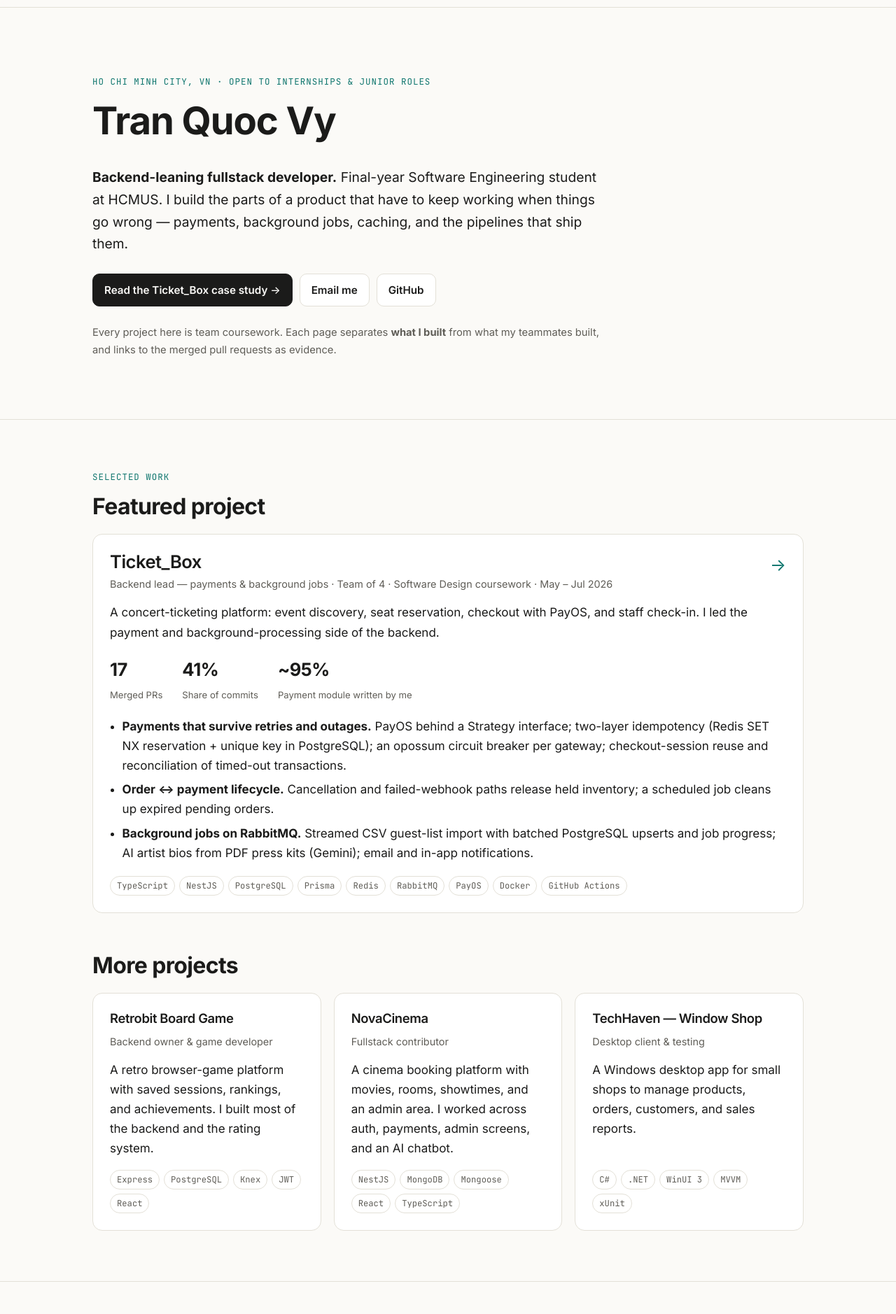
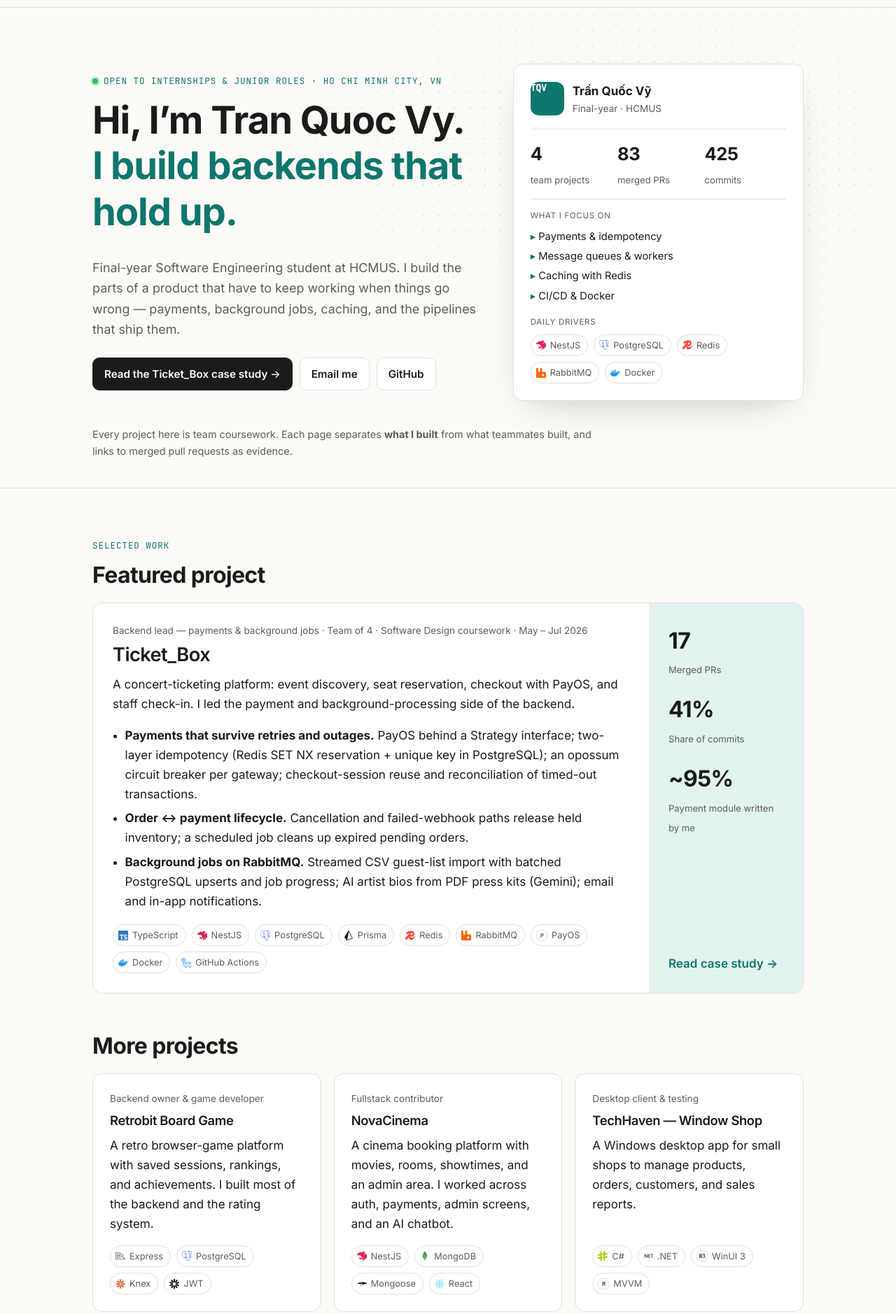
Before and after one commit to tranquocvy/tranquocvy.github.io, an Astro site: page / in a window 1280 px wide. Shown: the part 50-1928 px from the top of the page at 70% size. Built offline with nearby package versions, Linux system fonts and the light colour scheme; Astro itself is replaced by a stand-in of ours.

Commit message:
feat: visual tech stack and redesigned home page
Show technologies as brand icons (simple-icons) in the toolkit, project
cards and project headers. Two-column hero with an at-a-glance card,
featured project with a stats side panel, and a contact banner. Offset
anchored sections below the sticky header.

Co-Authored-By: Claude Opus 5.5 <noreply@anthropic.com>

```diff
--- a/package.json
+++ b/package.json
@@ -13,5 +13,8 @@
   },
   "dependencies": {
     "astro": "^7.4.12"
+  },
+  "devDependencies": {
+    "simple-icons": "^16.38.0"
   }
 }
--- a/src/components/ProjectHeader.astro
+++ b/src/components/ProjectHeader.astro
@@ -1,5 +1,6 @@
 ---
 import type { Project } from '../data/projects';
+import TechList from './TechList.astro';
 interface Props { project: Project }
 const { project: p } = Astro.props;
 ---
@@ -18,7 +19,7 @@ const { project: p } = Astro.props;
       <div><span class="stat-value">{s.value}</span><span class="stat-label">{s.label}</span></div>
     ))}
   </div>
-  <ul class="chips">{p.stack.map((t) => <li>{t}</li>)}</ul>
+  <TechList items={p.stack} />
 </header>
 
 <style>
--- /dev/null
+++ b/src/components/TechList.astro
@@ -0,0 +1,65 @@
+---
+import { tech, isDark } from '../data/tech';
+
+interface Props {
+  items: string[];
+  /** "tile": icon above label (toolkit). "inline": compact pill (project cards). */
+  variant?: 'tile' | 'inline';
+  muted?: boolean;
+}
+const { items, variant = 'inline', muted = false } = Astro.props;
+const techs = items.map(tech);
+---
+
+<ul class:list={['tech', variant, { muted }]}>
+  {techs.map((t) => (
+    <li title={t.name}>
+      {t.icon ? (
+        <svg viewBox="0 0 24 24" aria-hidden="true" style={`--brand:#${t.icon.hex}`} class:list={{ dark: isDark(t.icon.hex) }}>
+          <path d={t.icon.path} />
+        </svg>
+      ) : (
+        <span class="mono" aria-hidden="true">{t.mono}</span>
+      )}
+      <span class="label">{t.name}</span>
+    </li>
+  ))}
+</ul>
+
+<style>
+  .tech { list-style: none; margin: 0; padding: 0; display: flex; flex-wrap: wrap; gap: 8px; }
+  svg { fill: var(--brand); flex: none; }
+  svg.dark { fill: var(--text); }
+  .mono {
+    display: grid; place-items: center; flex: none;
+    font: 600 0.62rem var(--mono); color: var(--muted);
+    border: 1px solid var(--line); border-radius: 6px;
+  }
+
+  /* inline pills */
+  .inline li {
+    display: inline-flex; align-items: center; gap: 6px;
+    padding: 4px 10px 4px 7px; border-radius: 999px;
+    border: 1px solid var(--line); background: var(--surface);
+    font-size: 0.8rem; color: var(--muted);
+  }
+  .inline svg { width: 14px; height: 14px; }
+  .inline .mono { width: 16px; height: 16px; font-size: 0.5rem; }
+
+  /* tiles */
+  .tile { display: grid; grid-template-columns: repeat(auto-fill, minmax(78px, 1fr)); gap: 10px; }
+  .tile li {
+    display: flex; flex-direction: column; align-items: center; gap: 8px;
+    padding: 14px 6px 10px; border-radius: 12px;
+    background: var(--surface-2); border: 1px solid transparent;
+    text-align: center; transition: transform 0.15s, border-color 0.15s;
+  }
+  .tile li:hover { transform: translateY(-2px); border-color: var(--line); }
+  .tile svg { width: 30px; height: 30px; }
+  .tile .mono { width: 30px; height: 30px; font-size: 0.7rem; }
+  .tile .label { font-size: 0.78rem; line-height: 1.25; font-weight: 550; }
+
+  .tile.muted li { background: transparent; border: 1px dashed var(--line); }
+  .tile.muted svg { width: 22px; height: 22px; opacity: 0.85; }
+  .tile.muted .label { color: var(--muted); font-weight: 450; }
+</style>
--- /dev/null
+++ b/src/data/tech.ts
@@ -0,0 +1,66 @@
+import * as si from 'simple-icons';
+
+type Icon = { path: string; hex: string };
+export type Tech = { name: string; icon?: Icon; mono?: string };
+
+const pick = (key: string): Icon | undefined => {
+  const icon = (si as Record<string, Icon | undefined>)[key];
+  return icon ? { path: icon.path, hex: icon.hex } : undefined;
+};
+
+// Display name → simple-icons export. Names not listed here render as a monogram tile.
+const map: Record<string, string> = {
+  'Node.js': 'siNodedotjs',
+  NestJS: 'siNestjs',
+  Express: 'siExpress',
+  RabbitMQ: 'siRabbitmq',
+  'C# / .NET': 'siDotnet',
+  'C#': 'siSharp',
+  '.NET': 'siDotnet',
+  'Java / Spring Boot': 'siSpringboot',
+  PostgreSQL: 'siPostgresql',
+  Prisma: 'siPrisma',
+  Redis: 'siRedis',
+  'MongoDB / Mongoose': 'siMongodb',
+  MongoDB: 'siMongodb',
+  Mongoose: 'siMongoose',
+  Knex: 'siKnexdotjs',
+  Docker: 'siDocker',
+  'GitHub Actions': 'siGithubactions',
+  Linux: 'siLinux',
+  Git: 'siGit',
+  Jenkins: 'siJenkins',
+  'Kubernetes basics': 'siKubernetes',
+  TypeScript: 'siTypescript',
+  React: 'siReact',
+  Vite: 'siVite',
+  'Tailwind CSS': 'siTailwindcss',
+  'Next.js': 'siNextdotjs',
+  JWT: 'siJsonwebtokens',
+  'Gemini API': 'siGooglegemini',
+  Supabase: 'siSupabase',
+  PayOS: '',
+};
+
+const monogram = (name: string) =>
+  name
+    .replace(/[^A-Za-z0-9 ]/g, ' ')
+    .split(/\s+/)
+    .filter(Boolean)
+    .slice(0, 2)
+    .map((w) => w[0])
+    .join('')
+    .toUpperCase();
+
+export function tech(name: string): Tech {
+  const key = map[name];
+  const icon = key ? pick(key) : undefined;
+  return icon ? { name, icon } : { name, mono: monogram(name) };
+}
+
+/** Very dark brand colours (Express, Next.js, Prisma…) are drawn in the text colour so they stay visible in dark mode. */
+export function isDark(hex: string) {
+  const n = parseInt(hex, 16);
+  const r = (n >> 16) & 255, g = (n >> 8) & 255, b = n & 255;
+  return 0.2126 * r + 0.7152 * g + 0.0722 * b < 70;
+}
--- a/src/pages/index.astro
+++ b/src/pages/index.astro
@@ -1,26 +1,58 @@
 ---
 import Base from '../layouts/Base.astro';
+import TechList from '../components/TechList.astro';
 import { site, toolkit } from '../data/site';
 import { projects } from '../data/projects';
 
 const featured = projects.find((p) => p.featured)!;
 const others = projects.filter((p) => !p.featured);
+
+// Totals from CONTRIBUTIONS_AUDIT.md (merged PRs I authored, non-merge commits under my emails).
+const totals = [
+  { value: '4', label: 'team projects' },
+  { value: '83', label: 'merged PRs' },
+  { value: '425', label: 'commits' },
+];
+const focus = ['Payments & idempotency', 'Message queues & workers', 'Caching with Redis', 'CI/CD & Docker'];
 ---
 
 <Base>
   <section class="hero">
-    <div class="wrap">
-      <span class="eyebrow">{site.location} · Open to internships & junior roles</span>
-      <h1>{site.name}</h1>
-      <p class="lead"><strong>{site.role}.</strong> {site.tagline}</p>
+    <div class="wrap hero-grid">
+      <div>
+        <span class="eyebrow"><span class="dot" aria-hidden="true"></span>Open to internships & junior roles · {site.location}</span>
+        <h1>Hi, I’m {site.name}.<br /><span class="accent">I build backends that hold up.</span></h1>
+        <p class="lead">{site.tagline}</p>
         <div class="btn-row">
-        <a class="btn primary" href={`/projects/${featured.slug}`}>Read the Ticket_Box case study →</a>
+          <a class="btn primary" href={`/projects/${featured.slug}/`}>Read the Ticket_Box case study →</a>
           <a class="btn" href={`mailto:${site.email}`}>Email me</a>
           <a class="btn" href={site.github}>GitHub</a>
         </div>
+      </div>
+
+      <aside class="profile card" aria-label="At a glance">
+        <div class="profile-top">
+          <span class="avatar" aria-hidden="true">TQV</span>
+          <div>
+            <strong>{site.nativeName}</strong>
+            <span class="muted small">Final-year · HCMUS</span>
+          </div>
+        </div>
+        <div class="totals">
+          {totals.map((t) => (
+            <div><span class="stat-value">{t.value}</span><span class="stat-label">{t.label}</span></div>
+          ))}
+        </div>
+        <p class="small muted label">What I focus on</p>
+        <ul class="focus">{focus.map((f) => <li>{f}</li>)}</ul>
+        <p class="small muted label">Daily drivers</p>
+        <TechList items={['NestJS', 'PostgreSQL', 'Redis', 'RabbitMQ', 'Docker']} />
+      </aside>
+    </div>
+    <div class="wrap">
       <p class="honesty muted">
-        Every project here is team coursework. Each page separates <strong>what I built</strong> from what my teammates built,
-        and links to the merged pull requests as evidence.
+        Every project here is team coursework. Each page separates <strong>what I built</strong> from what teammates
+        built, and links to merged pull requests as evidence.
       </p>
     </div>
   </section>
@@ -30,34 +62,34 @@ const others = projects.filter((p) => !p.featured);
       <span class="eyebrow">Selected work</span>
       <h2>Featured project</h2>
 
-      <a class="card featured" href={`/projects/${featured.slug}`}>
-        <div class="featured-head">
+      <a class="card featured" href={`/projects/${featured.slug}/`}>
+        <div class="featured-body">
           <div>
+            <p class="muted role">{featured.role} · {featured.team} · {featured.period}</p>
             <h3>{featured.name}</h3>
-            <p class="muted role">{featured.role} · {featured.team} · {featured.period}</p>
-          </div>
-          <span class="arrow" aria-hidden="true">→</span>
-        </div>
             <p>{featured.summary}</p>
-        <div class="stats">
-          {featured.stats.map((s) => (
-            <div><span class="stat-value">{s.value}</span><span class="stat-label">{s.label}</span></div>
-          ))}
-        </div>
             <ul class="highlights">
               {featured.contributions.slice(0, 3).map((c) => <li><strong>{c.title}.</strong> {c.body}</li>)}
             </ul>
-        <ul class="chips">{featured.stack.map((t) => <li>{t}</li>)}</ul>
+            <TechList items={featured.stack} />
+          </div>
+          <div class="featured-side">
+            {featured.stats.map((s) => (
+              <div class="side-stat"><span class="stat-value">{s.value}</span><span class="stat-label">{s.label}</span></div>
+            ))}
+            <span class="read">Read case study →</span>
+          </div>
+        </div>
       </a>
 
       <h2 class="more-title">More projects</h2>
       <div class="grid cols-3">
         {others.map((p) => (
-          <a class="card project" href={`/projects/${p.slug}`}>
+          <a class="card project" href={`/projects/${p.slug}/`}>
+            <p class="muted role">{p.role}</p>
             <h3>{p.name}</h3>
-            <p class="muted role">{p.role}</p>
-            <p>{p.summary}</p>
-            <ul class="chips">{p.stack.slice(0, 5).map((t) => <li>{t}</li>)}</ul>
+            <p class="summary">{p.summary}</p>
+            <TechList items={p.stack.slice(0, 4)} />
           </a>
         ))}
       </div>
@@ -68,13 +100,13 @@ const others = projects.filter((p) => !p.featured);
     <div class="wrap">
       <span class="eyebrow">Toolkit</span>
       <h2>What I reach for</h2>
-      <p class="muted">Bold items are the ones I have used most in the projects above.</p>
-      <div class="grid cols-2 toolkit">
+      <p class="muted">Solid tiles are what I used most in the projects above. Dashed tiles are tools I have used, but less.</p>
+      <div class="toolkit">
         {toolkit.map((g) => (
-          <div class="card">
+          <div class="card group">
             <h3>{g.group}</h3>
-            <p class="tools"><strong>{g.core.join(' · ')}</strong></p>
-            <p class="tools muted">Also: {g.also.join(' · ')}</p>
+            <TechList items={g.core} variant="tile" />
+            <TechList items={g.also} variant="tile" muted />
           </div>
         ))}
       </div>
@@ -82,33 +114,80 @@ const others = projects.filter((p) => !p.featured);
   </section>
 
   <section id="contact">
-    <div class="wrap contact">
+    <div class="wrap">
+      <div class="card contact">
+        <div>
           <span class="eyebrow">Contact</span>
           <h2>Let’s talk</h2>
-      <p>I’m looking for backend or fullstack internship and junior roles. The fastest way to reach me is email.</p>
+          <p class="muted">I’m looking for backend or fullstack internship and junior roles. Email is the fastest way to reach me.</p>
+        </div>
         <div class="btn-row">
           <a class="btn primary" href={`mailto:${site.email}`}>{site.email}</a>
           <a class="btn" href={site.github}>github.com/{site.githubHandle}</a>
+        </div>
       </div>
     </div>
   </section>
 </Base>
 
 <style>
-  .hero { padding: 96px 0 72px; }
-  .lead { font-size: 1.2rem; max-width: 46rem; margin-bottom: 1.6rem; }
-  .honesty { max-width: 46rem; font-size: 0.92rem; margin-top: 1.6rem; }
-  .featured { display: block; text-decoration: none; transition: border-color 0.15s; }
-  .featured:hover, .project:hover { border-color: var(--accent); color: inherit; }
-  .featured-head { display: flex; justify-content: space-between; gap: 12px; }
-  .featured h3 { font-size: 1.6rem; margin-bottom: 0.2em; }
-  .arrow { font-size: 1.5rem; color: var(--accent); }
-  .role { font-size: 0.9rem; margin-bottom: 1em; }
+  .hero { padding: 80px 0 40px; position: relative; overflow: hidden; }
+  .hero::before {
+    content: ''; position: absolute; inset: 0; z-index: -1; pointer-events: none;
+    background-image: radial-gradient(var(--line) 1px, transparent 1px);
+    background-size: 22px 22px;
+    mask-image: radial-gradient(ellipse 70% 60% at 70% 30%, #000 30%, transparent 75%);
+  }
+  .hero-grid { display: grid; gap: 40px; align-items: center; }
+  @media (min-width: 900px) { .hero-grid { grid-template-columns: 1.35fr 1fr; } }
+  .accent { color: var(--accent); }
+  .dot {
+    display: inline-block; width: 8px; height: 8px; border-radius: 50%; margin-right: 8px;
+    background: #22c55e; box-shadow: 0 0 0 3px color-mix(in srgb, #22c55e 25%, transparent);
+  }
+  .lead { font-size: 1.12rem; max-width: 40rem; margin-bottom: 1.6rem; color: var(--muted); }
+  .honesty { font-size: 0.9rem; margin: 36px 0 0; max-width: 46rem; }
+
+  .profile { box-shadow: 0 18px 50px -24px rgb(0 0 0 / 0.25); }
+  .profile-top { display: flex; align-items: center; gap: 12px; margin-bottom: 18px; }
+  .profile-top strong, .profile-top span { display: block; }
+  .avatar {
+    display: grid; place-items: center; width: 48px; height: 48px; border-radius: 12px;
+    background: var(--accent); color: var(--bg); font: 600 0.8rem var(--mono);
+  }
+  .totals { display: grid; grid-template-columns: repeat(3, 1fr); gap: 8px; padding: 14px 0; border-block: 1px solid var(--line); margin-bottom: 14px; }
+  .small { font-size: 0.85rem; }
+  .label { margin: 0 0 8px; text-transform: uppercase; letter-spacing: 0.06em; font-size: 0.72rem; }
+  .focus { list-style: none; padding: 0; margin: 0 0 16px; display: grid; gap: 4px; font-size: 0.92rem; }
+  .focus li::before { content: '▸ '; color: var(--accent); }
+
+  .featured { display: block; text-decoration: none; padding: 0; overflow: hidden; transition: border-color 0.15s, transform 0.15s; }
+  .featured:hover, .project:hover { border-color: var(--accent); color: inherit; transform: translateY(-2px); }
+  .featured-body { display: grid; }
+  .featured-body > div:first-child { padding: 28px; }
+  @media (min-width: 860px) { .featured-body { grid-template-columns: 1fr 220px; } }
+  .featured-side {
+    background: var(--accent-soft); padding: 28px; display: flex; flex-direction: column; gap: 18px;
+  }
+  .side-stat .stat-value { font-size: 2rem; }
+  .read { margin-top: auto; font-weight: 600; color: var(--accent); }
+  .featured h3 { font-size: 1.7rem; margin-bottom: 0.4em; }
+  .role { font-size: 0.85rem; margin-bottom: 0.6em; }
   .highlights { padding-left: 1.1rem; margin: 0 0 1.2rem; }
   .highlights li { margin-bottom: 0.4rem; }
+
   .more-title { margin-top: 56px; }
-  .project { text-decoration: none; display: flex; flex-direction: column; }
-  .project p:last-of-type { flex: 1; }
-  .tools { margin: 0 0 0.4rem; font-size: 0.95rem; }
-  .toolkit h3 { margin-bottom: 0.5rem; }
+  .project { text-decoration: none; display: flex; flex-direction: column; transition: border-color 0.15s, transform 0.15s; }
+  .project .summary { flex: 1; }
+
+  .toolkit { display: grid; gap: 18px; }
+  @media (min-width: 860px) { .toolkit { grid-template-columns: repeat(2, 1fr); } }
+  .group { display: flex; flex-direction: column; gap: 12px; }
+  .group h3 { margin: 0; }
+
+  #contact { border-top: 0; padding-top: 24px; }
+  .contact { display: grid; gap: 20px; padding: 32px; background: var(--accent-soft); border-color: transparent; }
+  @media (min-width: 860px) { .contact { grid-template-columns: 1fr auto; align-items: end; } }
+  .contact h2 { margin-bottom: 0.3em; }
+  .contact p { margin: 0; }
 </style>
--- a/src/styles/global.css
+++ b/src/styles/global.css
@@ -90,7 +90,7 @@ p { margin: 0 0 1em; }
   margin-bottom: 0.8rem;
   display: block;
 }
-section { padding: 72px 0; border-top: 1px solid var(--line); }
+section { padding: 72px 0; border-top: 1px solid var(--line); scroll-margin-top: 60px; }
 section:first-of-type { border-top: 0; }
 
 /* header */
```
Also changed, not shown: 1 other file. Lines whose indentation alone changed are shown as unchanged.
